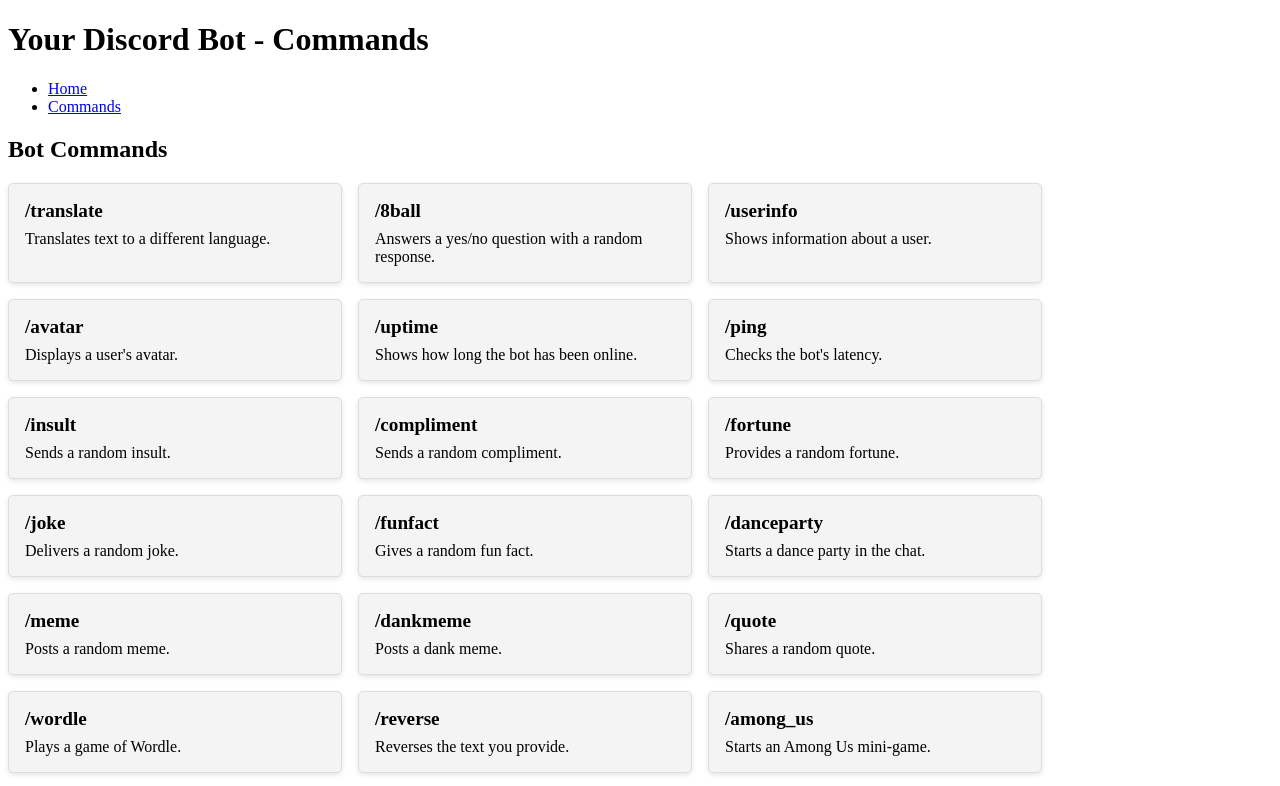
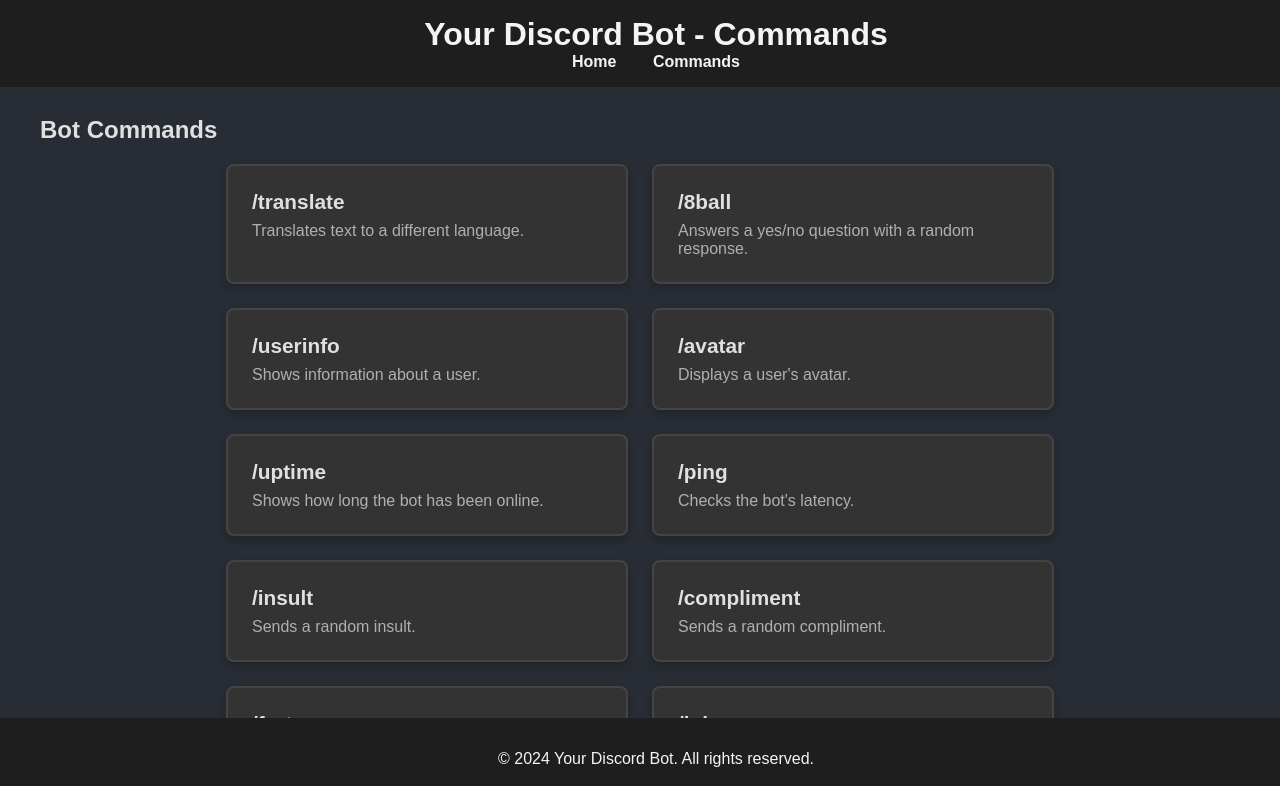
Before and after one commit to trahzi/vengence-image, a plain HTML site: page commands.html in a window 1280 px wide. Shown: the top 786 px of the page. Drawn offline with Linux system fonts and the light colour scheme.

Commit message:
Update styles.css

```diff
--- a/styles.css
+++ b/styles.css
@@ -1,29 +1,131 @@
 /* styles.css */
 
-/* Existing styles... */
+/* Basic reset and body styling */
+body {
+    margin: 0;
+    padding: 0;
+    font-family: Arial, sans-serif;
+    background: #282c34;
+    color: #e0e0e0;
+}
 
+/* Header styling */
+header {
+    background: #1e1e1e;
+    color: #f4f4f4;
+    padding: 1rem;
+    position: fixed;
+    width: 100%;
+    top: 0;
+    left: 0;
+    z-index: 1000;
+}
+
+header h1 {
+    margin: 0;
+    font-size: 2rem;
+    text-align: center;
+}
+
+nav ul {
+    list-style: none;
+    padding: 0;
+    margin: 0;
+    text-align: center;
+}
+
+nav ul li {
+    display: inline;
+    margin: 0 1rem;
+}
+
+nav ul li a {
+    color: #f4f4f4;
+    text-decoration: none;
+    font-weight: bold;
+}
+
+nav ul li a:hover {
+    color: #ff6f61;
+    text-decoration: underline;
+}
+
+/* Section styling */
+.section {
+    padding: 2rem 1rem;
+    margin-top: 4rem;
+}
+
+.container {
+    max-width: 1200px;
+    margin: 0 auto;
+    padding: 0 1rem;
+}
+
+/* Button styling */
+.button {
+    display: inline-block;
+    padding: 0.75rem 1.5rem;
+    font-size: 1rem;
+    color: #fff;
+    background: linear-gradient(90deg, #ff0084, #ff8c00, #f5ff00, #00d4ff, #ff00e0);
+    border: none;
+    border-radius: 5px;
+    text-align: center;
+    text-decoration: none;
+    transition: background 0.4s, transform 0.2s;
+    cursor: pointer;
+}
+
+.button:hover {
+    background: linear-gradient(90deg, #ff8c00, #ff00e0, #00d4ff, #f5ff00, #ff0084);
+    transform: scale(1.05);
+}
+
+/* Command box styling */
 .commands-container {
     display: flex;
     flex-wrap: wrap;
-    gap: 1rem;
-    margin-top: 1rem;
+    gap: 1.5rem;
+    justify-content: center;
 }
 
 .command-box {
-    background-color: #f4f4f4;
-    border: 1px solid #ddd;
-    border-radius: 5px;
-    padding: 1rem;
+    background: #333;
+    border: 2px solid #444;
+    border-radius: 8px;
+    padding: 1.5rem;
     width: 100%;
-    max-width: 300px;
-    box-shadow: 0 2px 5px rgba(0, 0, 0, 0.1);
+    max-width: 350px;
+    box-shadow: 0 4px 8px rgba(0, 0, 0, 0.2);
+    transition: background 0.3s, transform 0.3s;
+}
+
+.command-box:hover {
+    background: #444;
+    border-color: #555;
+    transform: translateY(-5px);
 }
 
 .command-box h3 {
-    margin: 0 0 0.5rem 0;
-    font-size: 1.2rem;
+    margin: 0 0 0.5rem;
+    font-size: 1.3rem;
+    color: #e0e0e0;
 }
 
 .command-box p {
     margin: 0;
+    font-size: 1rem;
+    color: #b0b0b0;
 }
+
+/* Footer styling */
+footer {
+    background: #1e1e1e;
+    color: #f4f4f4;
+    padding: 1rem;
+    text-align: center;
+    position: fixed;
+    bottom: 0;
+    width: 100%;
+}
```
